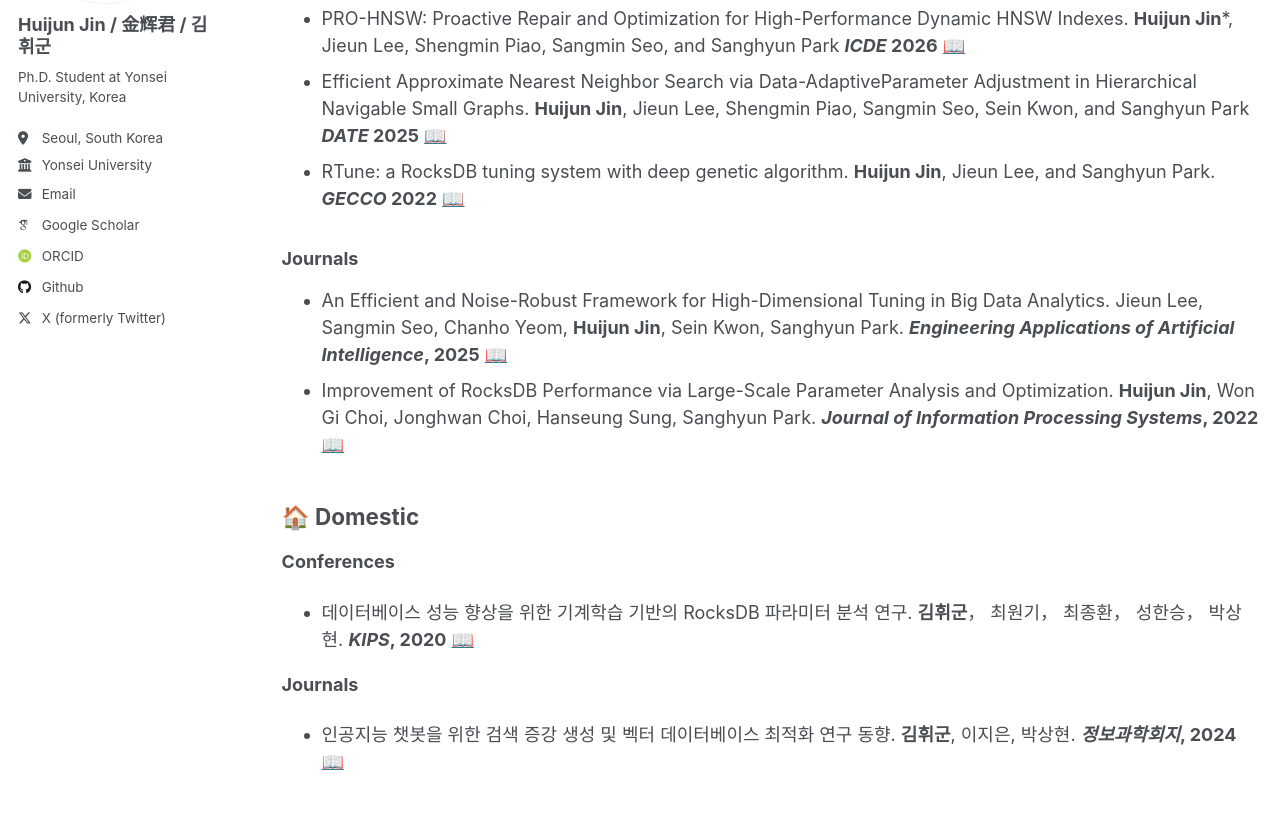
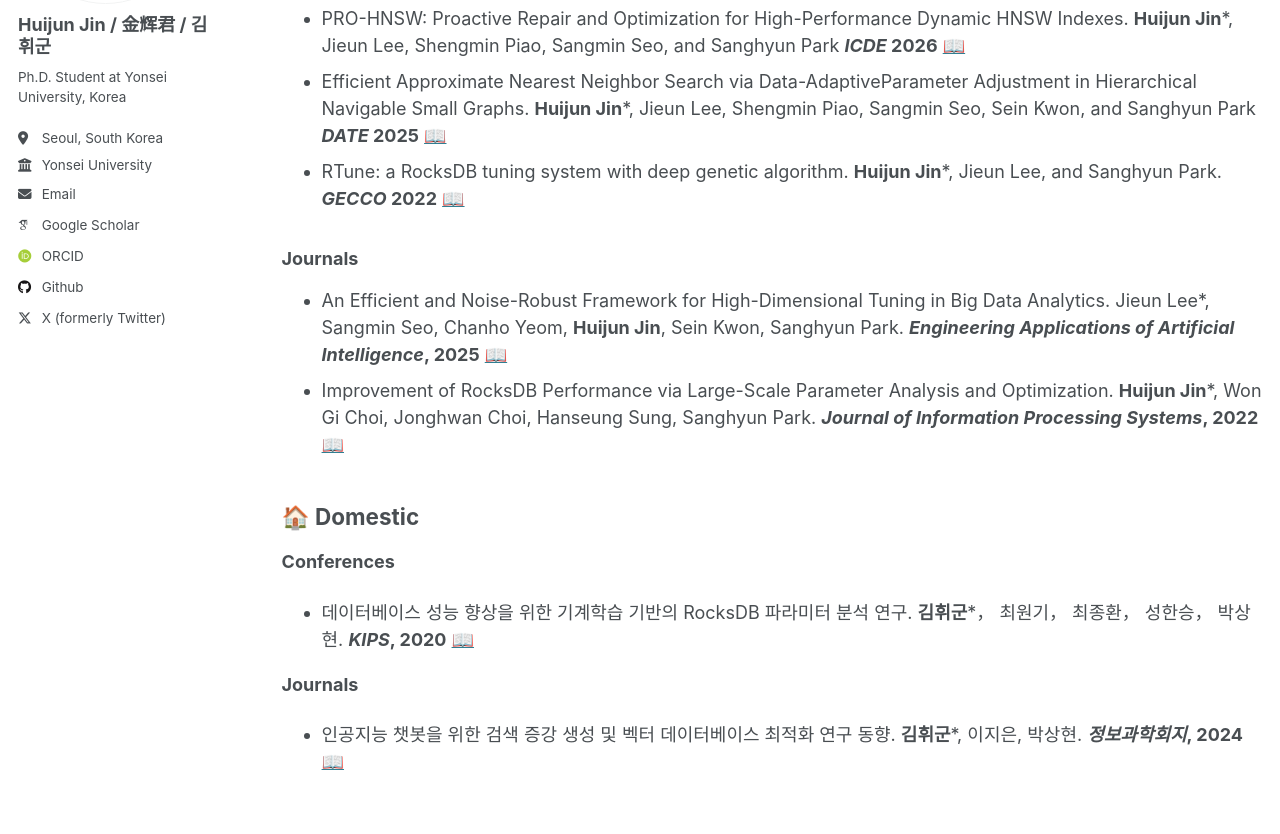
Before and after one commit to huijunjin/huijunjin.github.io, a Jekyll site: the page built from _pages/publications.md, in a window 1280 px wide and 1400 px high. Shown: the part 277-1111 px from the top of the window. Built offline with Jekyll 4.4.1, drawn with Linux system fonts in a browser that asks for light colours; some web fonts are replaced.

Commit message:
Update publications.md

```diff
--- a/_pages/publications.md
+++ b/_pages/publications.md
@@ -7,17 +7,17 @@ author_profile: true
 ## 🌐 International
 ### Conferences
 * PRO-HNSW: Proactive Repair and Optimization for High-Performance Dynamic HNSW Indexes. **Huijun Jin***, Jieun Lee, Shengmin Piao, Sangmin Seo, and Sanghyun Park **_ICDE_ 2026** [📖]()
-* Efficient Approximate Nearest Neighbor Search via Data-AdaptiveParameter Adjustment in Hierarchical Navigable Small Graphs. **Huijun Jin**, Jieun Lee, Shengmin Piao, Sangmin Seo, Sein Kwon, and Sanghyun Park **_DATE_ 2025** [📖](https://ieeexplore.ieee.org/document/10992903)
-* RTune: a RocksDB tuning system with deep genetic algorithm. **Huijun Jin**, Jieun Lee, and Sanghyun Park. **_GECCO_ 2022** [📖](https://doi.org/10.1145/3512290.3528726)
+* Efficient Approximate Nearest Neighbor Search via Data-AdaptiveParameter Adjustment in Hierarchical Navigable Small Graphs. **Huijun Jin***, Jieun Lee, Shengmin Piao, Sangmin Seo, Sein Kwon, and Sanghyun Park **_DATE_ 2025** [📖](https://ieeexplore.ieee.org/document/10992903)
+* RTune: a RocksDB tuning system with deep genetic algorithm. **Huijun Jin***, Jieun Lee, and Sanghyun Park. **_GECCO_ 2022** [📖](https://doi.org/10.1145/3512290.3528726)
 
 ### Journals
-* An Efficient and Noise-Robust Framework for High-Dimensional Tuning in Big Data Analytics. Jieun Lee, Sangmin Seo, Chanho Yeom, **Huijun Jin**, Sein Kwon, Sanghyun Park. **_Engineering Applications of Artificial Intelligence_, 2025** [📖](https://doi.org/10.1016/j.engappai.2025.111332)
-* Improvement of RocksDB Performance via Large-Scale Parameter Analysis and Optimization. **Huijun Jin**, Won Gi Choi, Jonghwan Choi, Hanseung Sung, Sanghyun Park. **_Journal of Information Processing Systems_, 2022** [📖](https://koreascience.kr/article/JAKO202220257593379.page)
+* An Efficient and Noise-Robust Framework for High-Dimensional Tuning in Big Data Analytics. Jieun Lee*, Sangmin Seo, Chanho Yeom, **Huijun Jin**, Sein Kwon, Sanghyun Park. **_Engineering Applications of Artificial Intelligence_, 2025** [📖](https://doi.org/10.1016/j.engappai.2025.111332)
+* Improvement of RocksDB Performance via Large-Scale Parameter Analysis and Optimization. **Huijun Jin***, Won Gi Choi, Jonghwan Choi, Hanseung Sung, Sanghyun Park. **_Journal of Information Processing Systems_, 2022** [📖](https://koreascience.kr/article/JAKO202220257593379.page)
 
 
 ## 🏠 Domestic
 **Conferences**
-* 데이터베이스 성능 향상을 위한 기계학습 기반의 RocksDB 파라미터 분석 연구. **김휘군**， 최원기， 최종환， 성한승， 박상현. **_KIPS_, 2020** [📖](http://delab.yonsei.ac.kr/jekyll/assets/files/publication/domestic/conference/KIPS_C2020B0294.pdf)
+* 데이터베이스 성능 향상을 위한 기계학습 기반의 RocksDB 파라미터 분석 연구. **김휘군***， 최원기， 최종환， 성한승， 박상현. **_KIPS_, 2020** [📖](http://delab.yonsei.ac.kr/jekyll/assets/files/publication/domestic/conference/KIPS_C2020B0294.pdf)
 
 **Journals**
-* 인공지능 챗봇을 위한 검색 증강 생성 및 벡터 데이터베이스 최적화 연구 동향. **김휘군**, 이지은, 박상현. **_정보과학회지_, 2024** [📖](https://www.dbpia.co.kr/Journal/articleDetail?nodeId=NODE11733659)
+* 인공지능 챗봇을 위한 검색 증강 생성 및 벡터 데이터베이스 최적화 연구 동향. **김휘군***, 이지은, 박상현. **_정보과학회지_, 2024** [📖](https://www.dbpia.co.kr/Journal/articleDetail?nodeId=NODE11733659)
```
